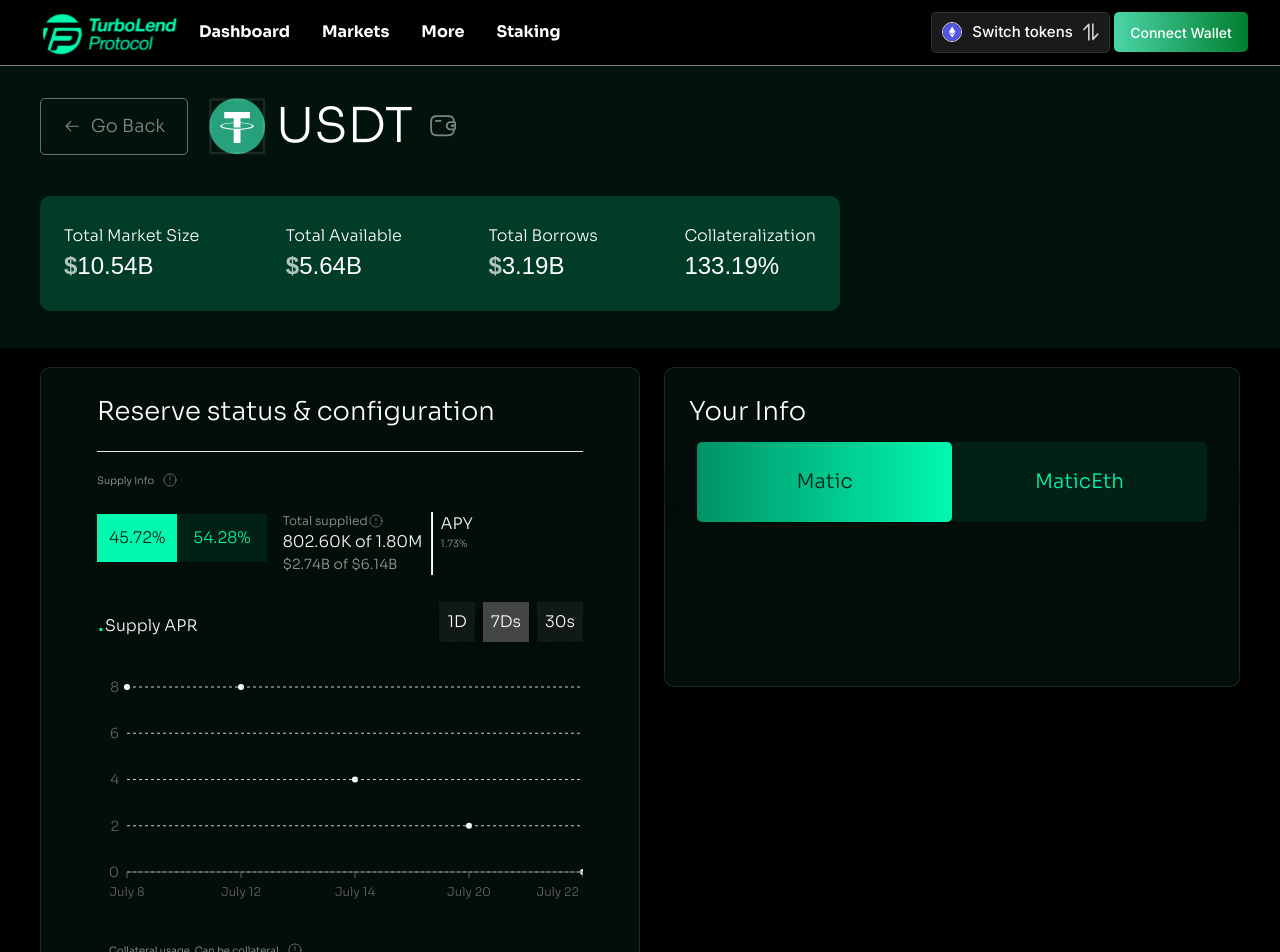
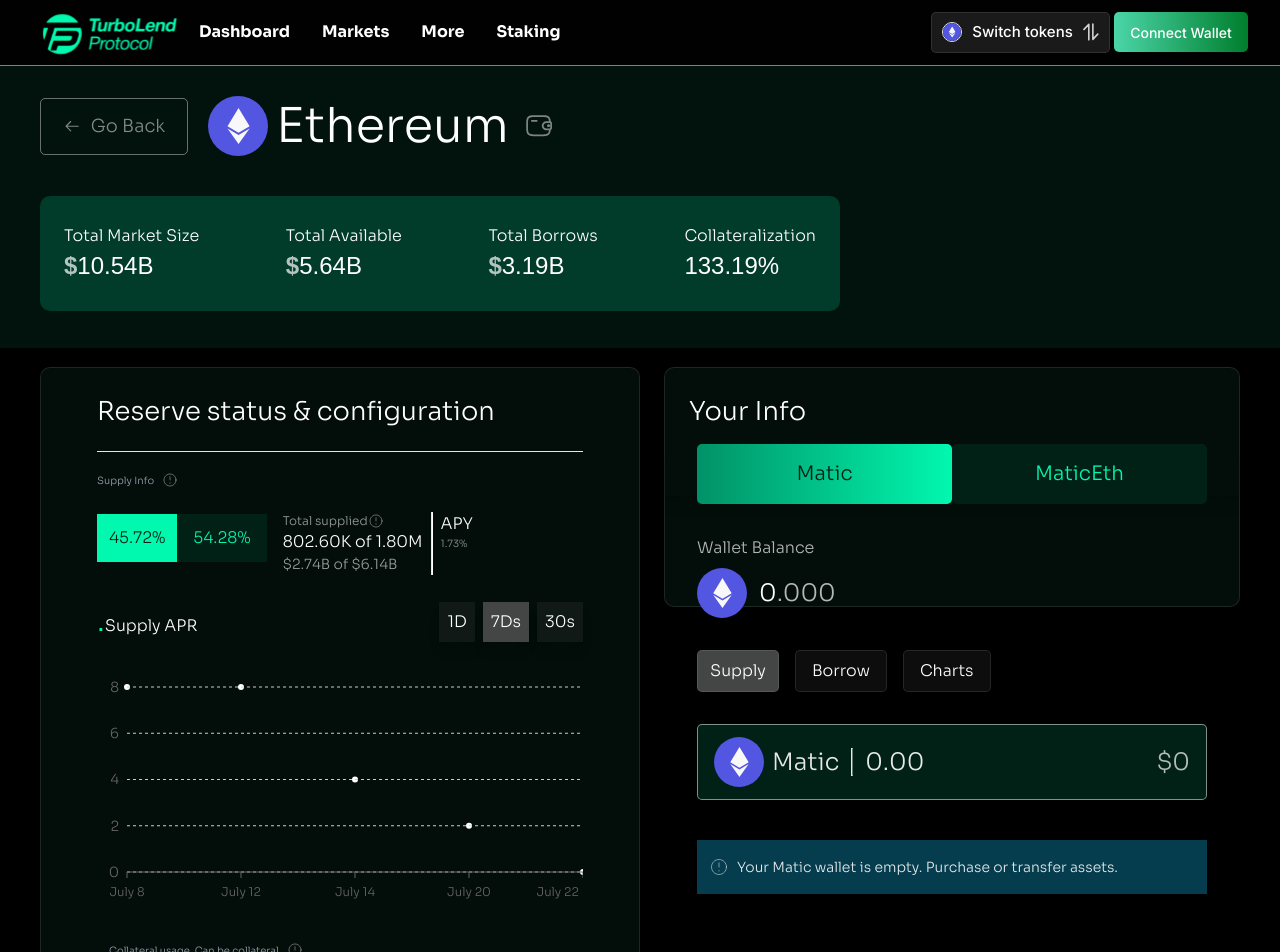
Before and after one commit to Ifenna-Pascal/lend-SG, a Next.js app: page /dashboard/market/1 in a window 1280 px wide. Shown: the top 952 px of the page. Built offline with nearby package versions, Linux system fonts and the light colour scheme.

Commit message:
completed the market id page

```diff
--- a/src/app/components/marketdetails-component/Matic.tsx
+++ b/src/app/components/marketdetails-component/Matic.tsx
@@ -1,7 +1,75 @@
+import Image from "next/image";
+import { images } from "../../utilities/images";
+
 export default function Matic() {
   return (
-    <div className="">
-      <h1 className="text-white "></h1>
+    <div className="px-8">
+      <h3 className="text-white text-opacity-70 font-sora font-normal text-[10px]/[12px] md:text-[12px]/[14px] lg:text-[14px]/[18px] xl:text-[16px]/[24px] mt-6 md:mt-10">
+        Wallet Balance
+      </h3>
+      <div className="flex items-center gap-3 mt-2">
+        <Image
+          src={images?.eth}
+          width={14}
+          height={14}
+          alt="search-icon "
+          className="w-[20px]  md:w-[30px]  lg:w-[42px]  xl:w-[50px]  bg-none"
+        />
+        <p className="text-[15px]/[20px] md:text-[17px]/220px] lg:text-[20px]/[24px] xl:text-[24px]/[30px] text-white font-sora font-semi-bold ">
+          0<span className="text-white text-opacity-70">.000</span>
+        </p>
+      </div>
+      <div className="flex gap-2 mt-6 md:mt-8 space-x-2 text-white">
+        <h3 className="text-[10px] lg:text-[12px] border border-white border-opacity-10 rounded-[5px] xl:text-[16px] text-white font-sora font-normal shadow-lg px-3 md:px-2 py-1  md:py-2 lg:px-3 lg:py-2 xl:py-2  bg-[#444545]">
+          Supply
+        </h3>
+        <h3 className=" text-[10px] lg:text-[12px] border border-white border-opacity-10  rounded-[5px] xl:text-[16px] text-white font-sora font-normal shadow-lg px-3 md:px-2 py-1  md:py-2 lg:px-4 lg:py-2 xl:py-2  bg-[#FFFFFF0D]">
+          Borrow
+        </h3>
+        <h3 className="text-[10px] lg:text-[14px]  border border-white border-opacity-10  rounded-[5px] xl:text-[16px] text-white font-sora font-normal shadow-lg px-3 md:px-2 py-1  md:py-2 lg:px-4 lg:py-2 xl:py-2  bg-[#FFFFFF0D]">
+          Charts
+        </h3>
+      </div>
+      <div className="flex justify-between items-center py-2 md:py-3 mt-6 md:mt-8 border border-white border-opacity-50 rounded-[5px] px-4 bg-[#012016]">
+        <div className="flex gap-3 items-center">
+          <div className="flex items-center gap-2">
+            <Image
+              src={images?.eth}
+              width={14}
+              height={14}
+              alt="search-icon "
+              className="w-[20px]  md:w-[30px]  lg:w-[40px]  xl:w-[50px]  bg-none"
+            />
+            <p className="text-[15px]/[20px] md:text-[17px]/220px] lg:text-[22px]/[24px] xl:text-[24px]/[30px] text-white text-opacity-90 font-sora font-semi-bold ">
+              Matic
+            </p>
+          </div>
+          <div className="border border-r-white border-opacity-40 h-7"></div>
+          <div>
+            <p className="text-[15px]/[20px] md:text-[17px]/220px] lg:text-[22px]/[24px] xl:text-[24px]/[30px] text-white text-opacity-90 font-sora font-semi-bold ">
+              0.00
+            </p>
+          </div>
+        </div>
+        <div>
+          <p className="text-[15px]/[20px] md:text-[17px]/220px] lg:text-[22px]/[24px] xl:text-[24px]/[30px] text-white text-opacity-70 font-sora font-semi-bold ">
+            $0
+          </p>
+        </div>
+      </div>
+
+      <div className="flex items-center gap-2 bg-[#0E98C4] bg-opacity-40 py-2 md:py-3 mt-6 md:mt-10 px-3">
+        <Image
+          src={images?.caution}
+          width={14}
+          height={14}
+          alt="search-icon "
+          className="w-[10px]  md:w-[10px]  lg:w-[12px]  xl:w-[20px]  bg-none"
+        />
+        <p className="text-[8px]/[20px] md:text-[17px]/220px] lg:text-[10px]/[24px] xl:text-[14px]/[30px] text-white text-opacity-90 font-sora font-semi-bold ">
+          Your Matic wallet is empty. Purchase or transfer assets.
+        </p>
+      </div>
     </div>
   );
 }
--- a/src/app/components/marketdetails-component/MaticEth.tsx
+++ b/src/app/components/marketdetails-component/MaticEth.tsx
@@ -1,7 +1,75 @@
-export default function MaticEth() {
+import Image from "next/image";
+import { images } from "../../utilities/images";
+
+export default function Matic() {
   return (
-    <div>
-      <h1 className="text-white"></h1>
+    <div className="px-8">
+      <h3 className="text-white text-opacity-70 font-sora font-normal text-[10px]/[12px] md:text-[12px]/[14px] lg:text-[14px]/[18px] xl:text-[16px]/[24px] mt-6 md:mt-10">
+        Wallet Balance
+      </h3>
+      <div className="flex items-center gap-3 mt-2">
+        <Image
+          src={images?.eth}
+          width={14}
+          height={14}
+          alt="search-icon "
+          className="w-[20px]  md:w-[30px]  lg:w-[42px]  xl:w-[50px]  bg-none"
+        />
+        <p className="text-[15px]/[20px] md:text-[17px]/220px] lg:text-[20px]/[24px] xl:text-[24px]/[30px] text-white font-sora font-semi-bold ">
+          0<span className="text-white text-opacity-70">.000</span>
+        </p>
+      </div>
+      <div className="flex gap-2 mt-6 md:mt-8 space-x-2 text-white">
+        <h3 className="text-[10px] lg:text-[12px] border border-white border-opacity-10 rounded-[5px] xl:text-[16px] text-white font-sora font-normal shadow-lg px-3 md:px-2 py-1  md:py-2 lg:px-3 lg:py-2 xl:py-2  bg-[#444545]">
+          Supply
+        </h3>
+        <h3 className=" text-[10px] lg:text-[12px] border border-white border-opacity-10  rounded-[5px] xl:text-[16px] text-white font-sora font-normal shadow-lg px-3 md:px-2 py-1  md:py-2 lg:px-4 lg:py-2 xl:py-2  bg-[#FFFFFF0D]">
+          Borrow
+        </h3>
+        <h3 className="text-[10px] lg:text-[14px]  border border-white border-opacity-10  rounded-[5px] xl:text-[16px] text-white font-sora font-normal shadow-lg px-3 md:px-2 py-1  md:py-2 lg:px-4 lg:py-2 xl:py-2  bg-[#FFFFFF0D]">
+          Charts
+        </h3>
+      </div>
+      <div className="flex justify-between items-center py-2 md:py-3 mt-6 md:mt-8 border border-white border-opacity-50 rounded-[5px] px-4 bg-[#012016]">
+        <div className="flex gap-3 items-center">
+          <div className="flex items-center gap-2">
+            <Image
+              src={images?.eth}
+              width={14}
+              height={14}
+              alt="search-icon "
+              className="w-[20px]  md:w-[30px]  lg:w-[40px]  xl:w-[50px]  bg-none"
+            />
+            <p className="text-[15px]/[20px] md:text-[17px]/220px] lg:text-[22px]/[24px] xl:text-[24px]/[30px] text-white text-opacity-90 font-sora font-semi-bold ">
+              MaticEth
+            </p>
+          </div>
+          <div className="border border-r-white border-opacity-40 h-7"></div>
+          <div>
+            <p className="text-[15px]/[20px] md:text-[17px]/220px] lg:text-[22px]/[24px] xl:text-[24px]/[30px] text-white text-opacity-90 font-sora font-semi-bold ">
+              0.00
+            </p>
+          </div>
+        </div>
+        <div>
+          <p className="text-[15px]/[20px] md:text-[17px]/220px] lg:text-[22px]/[24px] xl:text-[24px]/[30px] text-white text-opacity-70 font-sora font-semi-bold ">
+            $0
+          </p>
+        </div>
+      </div>
+
+      <div className="flex items-center gap-2 bg-[#0E98C4] bg-opacity-40 py-2 md:py-3 mt-6 md:mt-10 px-3">
+        <Image
+          src={images?.caution}
+          width={14}
+          height={14}
+          alt="search-icon "
+          className="w-[10px]  md:w-[10px]  lg:w-[12px]  xl:w-[20px]  bg-none"
+        />
+        <p className="text-[8px]/[20px] md:text-[17px]/220px] lg:text-[10px]/[24px] xl:text-[14px]/[30px] text-white text-opacity-90 font-sora font-semi-bold ">
+          Your Matic wallet is empty. Purchase or transfer assets.
+        </p>
+      </div>
     </div>
   );
 }
--- a/src/app/components/tables/MarketDetailsTable.tsx
+++ b/src/app/components/tables/MarketDetailsTable.tsx
@@ -328,20 +328,20 @@ const MarketDetailsTable = () => {
           </div>
         </div>
       </div>
-      <div className="border border-white border-opacity-10 bg-[#030D0A] shadow-md rounded-[10px] w-full lg:w-1/2 xl:w-1/2  px-3 md:px-6 lg:px-0 h-[40vh] ">
+      <div className="border border-white border-opacity-10 bg-[#030D0A] shadow-md rounded-[10px] w-full lg:w-1/2 xl:w-1/2  px-3 md:px-6 lg:px-0 h-[43vh] lg:h-[30vh] 2xl:h-[20vh] ">
         <h3 className="text-white mt-6 text-[16px] md:text-[18px] lg:text-[20px] xl:text-[26px] font-sora font-regular px-6">
           Your Info
         </h3>
-        <div className="flex justify-start w-full items-center h-[39px] md:h-[45px] mx-auto shadow-lg mt-5 md:mt-7 px-8  ">
+        <div className="flex justify-start w-full items-center h-[39px] md:h-[45px] mx-auto shadow-lg mt-5 md:mt-5 px-8  ">
           <Button
-            className={`${activeTab === "matic" ? "bg-gradient-to-r from-[#019267] to-[#01F8AF] w-1/2   h-[35px] md:h-[50px] lg:h-[50px] xl:h-[80px] text-[14px]/[15px] md:[15px]/[18px] lg:-text-[20px]/[28px] xl:text-[20px]/[37px]  text-[#012016] " : "bg-[#012016] text-[#01F8AF] text-[14px]/[15px] md:[15px]/[18px] lg:-text-[20px]/[28px] w-1/2 xl:text-[20px]/[37px]   h-[35px] md:h-[50px] lg:h-[50px] xl:h-[80px]"} font-sora
+            className={`${activeTab === "matic" ? "bg-gradient-to-r from-[#019267] to-[#01F8AF] w-1/2   h-[35px] md:h-[40px] lg:h-[45px] xl:h-[60px] text-[14px]/[15px] md:[15px]/[18px] lg:-text-[20px]/[28px] xl:text-[20px]/[37px]  text-[#012016] " : "bg-[#012016] text-[#01F8AF] text-[14px]/[15px] md:[15px]/[18px] lg:-text-[20px]/[28px] w-1/2 xl:text-[20px]/[37px]   h-[35px] md:h-[40px] lg:h-[45px] xl:h-[60px]"} font-sora
                font-regular `}
             onClick={() => handleTabChange("matic")}
           >
             Matic
           </Button>
           <Button
-            className={`${activeTab === "maticEth" ? "bg-gradient-to-r from-[#019267] to-[#01F8AF] w-1/2  h-[35px] md:h-[50px] lg:h-[50px] xl:h-[80px] text-[#012016] text-[14px]/[15px] md:[15px]/[18px] lg:-text-[20px]/[28px] xl:text-[20px]/[37px] " : "bg-[#012016] text-[#01F8AF] text-[14px]/[15px] md:[15px]/[18px] lg:-text-[20px]/[28px] xl:text-[20px]/[37px]  w-1/2 h-[35px] md:h-[50px] lg:h-[50px] xl:h-[80px]"} font-sora
+            className={`${activeTab === "maticEth" ? "bg-gradient-to-r from-[#019267] to-[#01F8AF] w-1/2   h-[35px] md:h-[40px] lg:h-[45px] xl:h-[60px] text-[14px]/[15px] md:[15px]/[18px] lg:-text-[20px]/[28px] xl:text-[20px]/[37px]  text-[#012016] " : "bg-[#012016] text-[#01F8AF] text-[14px]/[15px] md:[15px]/[18px] lg:-text-[20px]/[28px] w-1/2 xl:text-[20px]/[37px]   h-[35px] md:h-[40px] lg:h-[45px] xl:h-[60px]"} font-sora
                font-regular `}
             onClick={() => handleTabChange("maticEth")}
           >
--- a/src/app/components/tables/MarketTable.tsx
+++ b/src/app/components/tables/MarketTable.tsx
@@ -142,7 +142,7 @@ const Table = () => {
                 {data.details}
               </button>
               <div className="mt-9">
-                <hr />
+                <hr className="" />
               </div>
             </div>
           ))}
--- a/src/app/dashboard/market/[id]/page.tsx
+++ b/src/app/dashboard/market/[id]/page.tsx
@@ -22,14 +22,14 @@ const MarketDetailsPage = ({ params }: { params: any }) => {
             </Button>
             <div className="flex items-center gap-2 ml-0 md:ml-2 ">
               <Image
-                src={images?.usdt}
+                src={images?.eth}
                 width={14}
                 height={14}
                 alt="search-icon "
                 className="w-[24px] h-[24px] md:w-[40px] md:h-[40px] lg:w-[48px] lg:h-[48px] xl:w-[60px] xl:h-[60px] bg-none"
               />
-              <h1 className="text-bold text-[19px]/[24px] md:text-[24px]/[30px] lg:text-[36px]/[40px] xl:text-[48px]/[60px]  text-white font-sora font-medium">
-                USDT
+              <h1 className="text-bold text-[19px]/[24px] md:text-[24px]/[30px] lg:text-[34px]/[40px] xl:text-[48px]/[60px]  text-white font-sora font-medium">
+                Ethereum
               </h1>
 
               <Image
```
